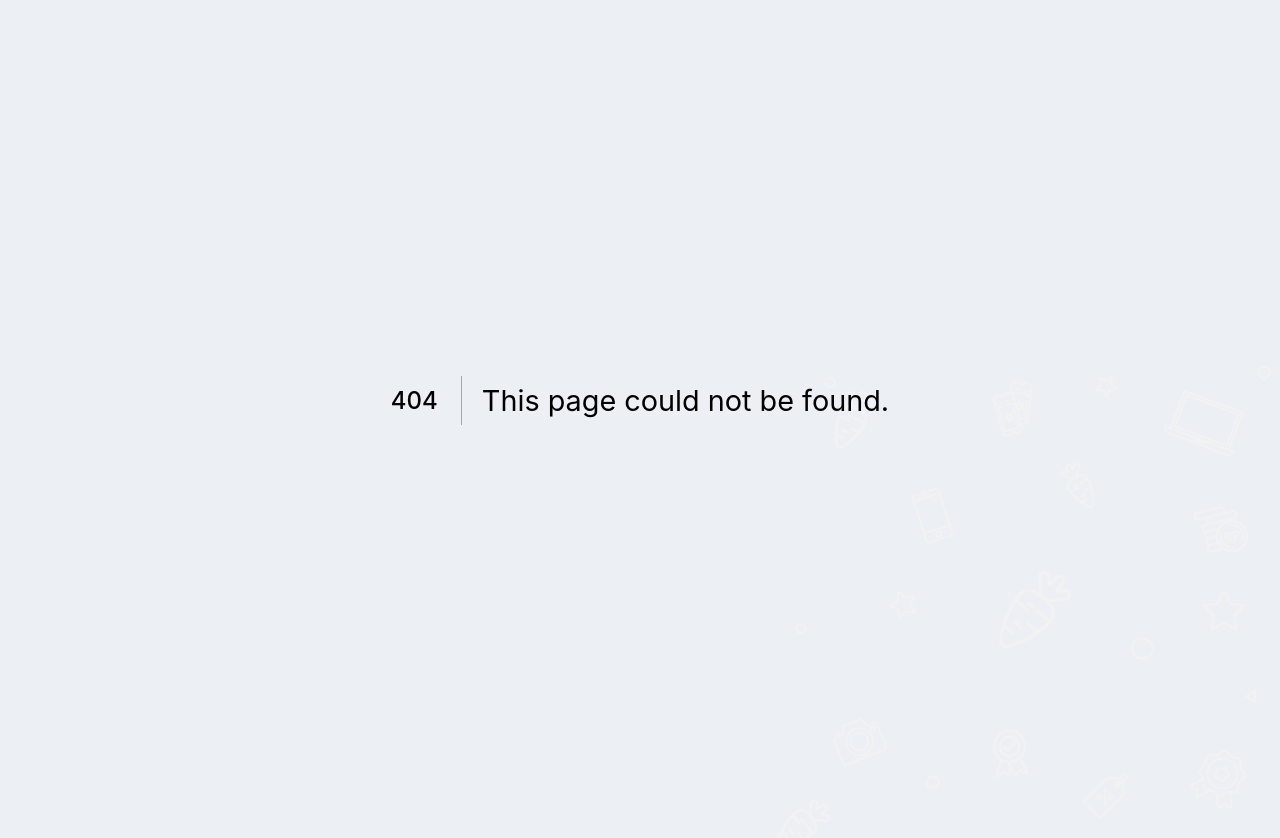
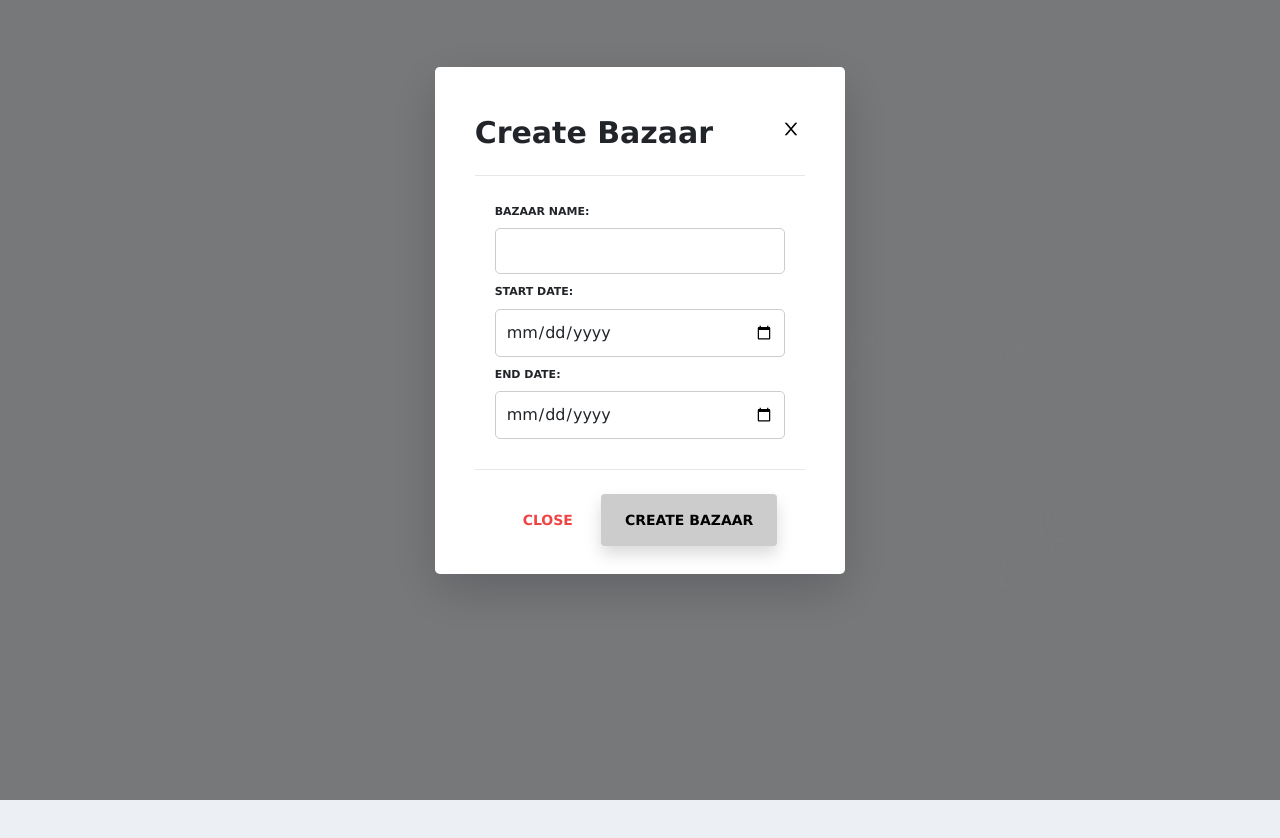
Before and after one commit to Mitrais-Carrot-2/carrot-frontend, a Next.js app: page /merchant/createBazaar in a window 1280 px wide. Before the commit this address had no page. Shown: the top 838 px of the page. After the commit the page ends 800 px from the top, so only its background shows below. Built offline with nearby package versions, Linux system fonts and the light colour scheme.

Commit message:
add create feature for bazaar n staffgroup

```diff
--- a/pages/merchant/bazaar.js
+++ b/pages/merchant/bazaar.js
@@ -8,12 +8,14 @@ import { useState } from "react";
 import { useEffect } from "react";
 import axios from "axios";
 
+import CreateBazaar from "./createBazaar";
+
 export default function Bazaar() {
     const router = useRouter();
 
     const url = 'http://localhost:8181/api/bazaar'
     const [bazaars, setBazaar] = useState([]);
-
+    const [showCreateBazaar, setShowCreateBazaar] = useState(false);
     useEffect(() => {
         axios.get(url).then(response => setBazaar(response.data));
     }, [])
@@ -27,6 +29,7 @@ export default function Bazaar() {
                 <td>{item.bazaarName}</td>
                 <td>{item.startDate}</td>
                 <td>{item.endDate}</td>
+                <td></td>
             </tr>
         })
     }
@@ -47,10 +50,13 @@ export default function Bazaar() {
                     <div className="row d-flex px-4">
                         <h2 className="col-md-6 mt-4 pl-0 text-grey ml-0">Bazaar List</h2>
                         <div className="col-md-6">
-                            <button className="col-sm-6 btn btn-info mt-4 pull-right radius-5">
+                            <button
+                                className="col-sm-6 btn btn-info mt-4 pull-right radius-5"
+                                onClick={() => { setShowCreateBazaar(true) }}>
                                 {" "}
                                 Create New Bazaar
                             </button>
+                            {showCreateBazaar && <CreateBazaar closeClick={setShowCreateBazaar} />}
                         </div>
                     </div>
                     <table className="table table-hover mt-3">
@@ -76,6 +82,7 @@ export default function Bazaar() {
                                 <td>{data.bazaarName}</td>
                                 <td>{data.startDate}</td>
                                 <td>{data.endDate}</td>
+                                <td></td>
                             </tr>
                         ))}
                     </table>
--- /dev/null
+++ b/pages/merchant/createBazaar.js
@@ -0,0 +1,133 @@
+import axios from "axios";
+// import { Button, Modal, ModalBody, ModalFooter } from "reactstrap";
+import { useState } from "react";
+import Modal from "@components/Modal";
+
+export default function CreateBazaar(props) {
+    const [modalCreateBazaar, setModalCreateBazaar] = useState(false);
+    const [bazaar, setBazaar] = useState({
+        bazaarName: "",
+        startDate: "",
+        endDate: "",
+
+    })
+
+
+    function postBazaar() {
+        axios.post("http://localhost:8181/api/bazaar", bazaar)
+    }
+
+    // function createBazaar() {
+    //     return (
+    //         <>
+    //             <form>
+
+    //             </form>
+    //         </>
+    //     )
+    // }
+
+    function createBazaar() {
+        return (
+            <>
+                <form>
+                    <h3></h3>
+                    <div className="bazaar-details">
+                        <label>Bazaar Name:</label>
+                        <input
+                            value={bazaar.bazaarName}
+                            type="text"
+                            name="bazaarName"
+                            onChange={(item) => setBazaar({ ...bazaar, bazaarName: item.target.value })}
+                        />
+
+                        <label>Start Date:</label>
+                        <input
+                            value={bazaar.startDate}
+                            type="date"
+                            name="startDate"
+                            onChange={(item) => setBazaar({ ...bazaar, startDate: item.target.value })}
+                        />
+
+                        <label>End Date:</label>
+                        <input
+                            value={bazaar.endDate}
+                            type="date"
+                            name="endDate"
+                            onChange={(item) => setBazaar({ ...bazaar, endDate: item.target.value })}
+                        />
+                    </div>
+                </form>
+                <style jsx>{`
+                .bazaar-details {
+                    padding: 20px;
+                    display: flex;
+                    flex-direction: column;
+                    flex-wrap: column wrap;
+                    justify-content: center;
+                }
+                .bazaar-details input {
+                    margin-bottom: 10px;
+                    border: 1px solid #ccc;
+                    border-radius: 5px;
+                    padding: 10px;
+                }
+            `}</style>
+            </>
+        )
+    }
+
+    return (
+        <>
+            {/* <Modal
+                size="lg"
+                className="sm:w-full md:w-full lg:w-1/3"
+                toggle={() => setModalCreateBazaar(!modalCreateBazaar)}
+                isOpen={modalCreateBazaar}
+            // closeClick={props.closeClick}
+            >
+                <div className="modal-header">
+                    <h5 className="text-sm modal-title" id="exampleModalLabel">
+                        Bazaar
+                    </h5>
+                    <button
+                        aria-label="Close"
+                        className=" close"
+                        type="button"
+                        onClick={() => setModalCreateBazaar(!modalCreateBazaar)}
+                    >
+                        <span aria-hidden={true}>×</span>
+                    </button>
+                </div>
+                <ModalBody>
+                    {createBazaar()}
+                </ModalBody>
+                <ModalFooter>
+                    <Button
+                        className="text-red-600 border-transparent hover:border-red-600 hover:bg-transparent hover:text-red-600"
+                        type="button"
+                        onClick={() => setModalCreateBazaar(!modalCreateBazaar)}
+                    >
+                        Close
+                    </Button>
+
+                    <Button
+                        className="bg-green-600 border-none hover:bg-green-700"
+                        type="button"
+                        onClick={postBazaar}
+                    >
+                        Create Bazaar
+                    </Button>
+                </ModalFooter>
+            </Modal> */}
+
+            <Modal
+                title="Create Bazaar"
+                body={createBazaar()}
+                action="Create Bazaar"
+                closeClick={props.closeClick}
+                actionClick={postBazaar}
+            />
+        </>
+    )
+}
--- /dev/null
+++ b/pages/merchant/createGroup.js
@@ -0,0 +1,88 @@
+import Modal from "@components/Modal";
+import axios from "axios";
+import React, { useState } from "react";
+
+
+export default function CreateGroup(props) {
+    const [group, setGroup] = useState({
+        name: "",
+        allocation: 1,
+        note: "",
+        managerId: 1
+    })
+
+    function postGroup() {
+        console.log(group)
+        axios.post("http://localhost:8181/api/bazaar/group", group)
+    }
+
+    function createGroup() {
+        return (
+            <>
+                <form>
+                    <h3></h3>
+                    <div className="group-details">
+                        <label>Group Name:</label>
+                        <input
+                            value={group.name}
+                            type="text"
+                            name="groupName"
+                            onChange={(item) => setGroup({ ...group, name: item.target.value })}
+                        />
+
+                        <label>Group Notes:</label>
+                        <input
+                            value={group.note}
+                            type="text"
+                            name="groupNote"
+                            onChange={(item) => setGroup({ ...group, note: item.target.value })}
+                        />
+
+                        <label>Carrot Allocation:</label>
+                        <input
+                            value={group.allocation}
+                            type="number"
+                            name="groupAllocation"
+                            onChange={(item) => setGroup({ ...group, allocation: item.target.value })}
+                        />
+
+                        <label>Manager:</label>
+                        <input
+                            value={group.managerId}
+                            type="number"
+                            name="groupManager"
+                            onChange={(item) => setGroup({ ...group, managerId: item.target.value })}
+                        />
+                    </div>
+                </form>
+                <style jsx>{`
+                .group-details {
+                    padding: 20px;
+                    display: flex;
+                    flex-direction: column;
+                    flex-wrap: column wrap;
+                    justify-content: center;
+                }
+                .group-details input {
+                    margin-bottom: 10px;
+                    border: 1px solid #ccc;
+                    border-radius: 5px;
+                    padding: 10px;
+                }
+            `}</style>
+            </>
+        )
+    }
+    return (
+        <>
+            <Modal
+                title="Create Group"
+                body={createGroup()}
+                action="Create Group"
+                closeClick={props.closeClick}
+                actionClick={postGroup}
+            />
+
+        </>
+    )
+}
--- a/pages/merchant/staffgroup.js
+++ b/pages/merchant/staffgroup.js
@@ -7,12 +7,14 @@ import { useRouter } from "next/router";
 import { useState } from "react";
 import { useEffect } from "react";
 import axios from "axios";
+import CreateGroup from "./createGroup";
 
 export default function StaffGroup() {
     const router = useRouter();
 
     const url = 'http://localhost:8181/api/bazaar/group'
     const [groups, setGroup] = useState([]);
+    const [showCreateGroup, setShowCreateGroup] = useState(false);
 
     useEffect(() => {
         axios.get(url).then(response => setGroup(response.data));
@@ -50,10 +52,17 @@ export default function StaffGroup() {
                     <div className="row d-flex px-4">
                         <h2 className="col-md-6 mt-4 pl-0 text-grey ml-0">Group List</h2>
                         <div className="col-md-6">
-                            <button className="col-sm-6 btn btn-info mt-4 pull-right radius-5">
+                            <button
+                                className="col-sm-6 btn btn-info mt-4 pull-right radius-5"
+                                onClick={() => {
+                                    setShowCreateGroup(true);
+                                }}
+                                >
+
                                 {" "}
                                 Create New Group
                             </button>
+                            {showCreateGroup && <CreateGroup closeClick={setShowCreateGroup} />}
                         </div>
                     </div>
                     <table className="table table-hover mt-3">
```
